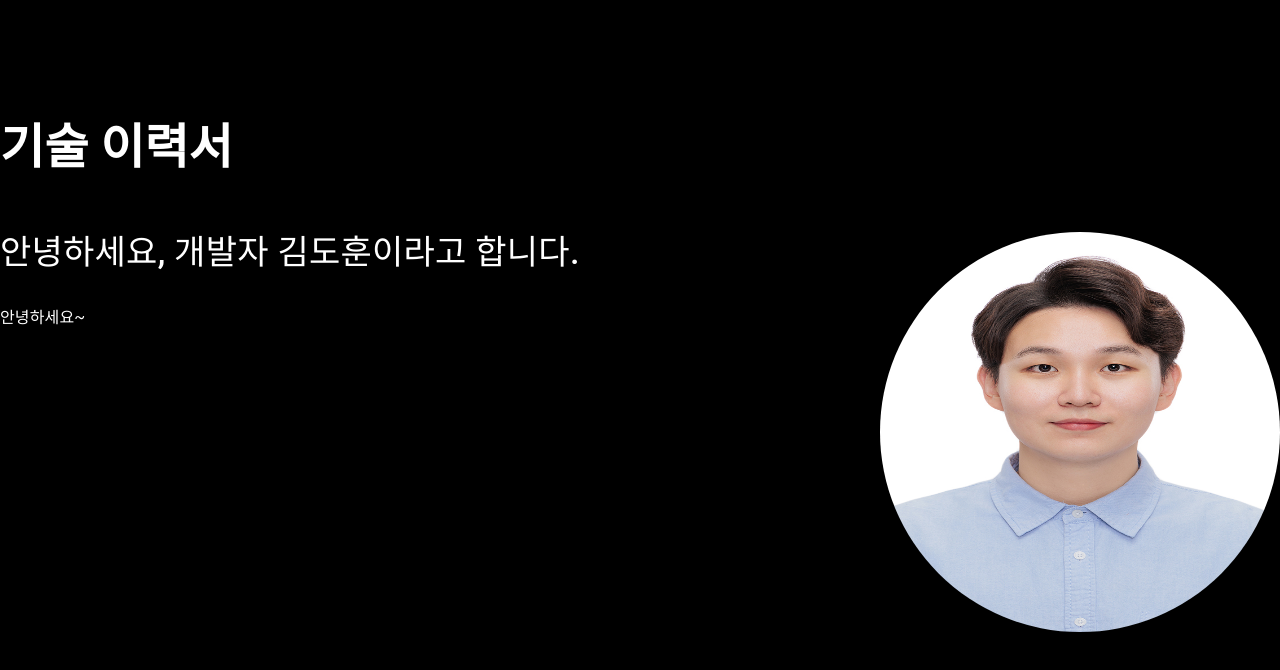
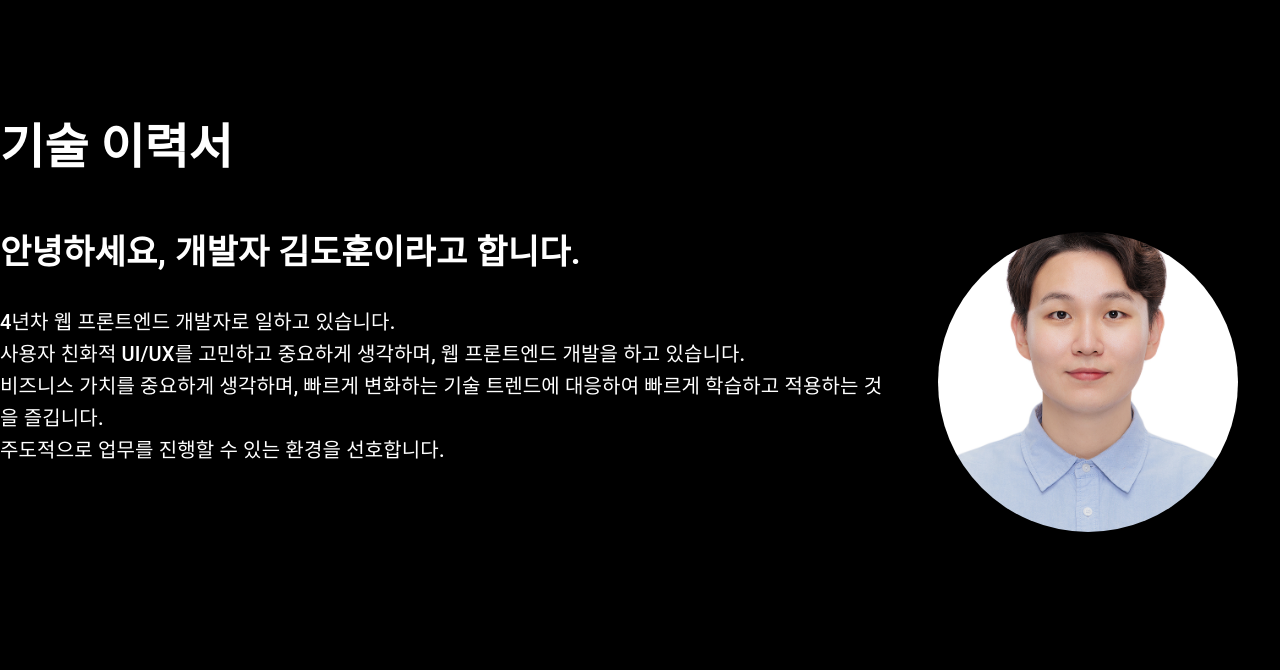
Before and after one commit to seoulsDohun/resume, a Next.js app: page / in a window 1280 px wide. Shown: the top 670 px of the page. Built offline with nearby package versions, Linux system fonts and the light colour scheme.

Commit message:
feat: 자기소개 내용 채우고, 이미지 자연스럽게 변경

```diff
--- a/package.json
+++ b/package.json
@@ -11,7 +11,7 @@
   "dependencies": {
     "@emotion/react": "^11.13.3",
     "@emotion/styled": "^11.13.0",
-    "@mui/material": "^6.1.3",
+    "@mui/material": "^5.15.12",
     "next": "14.2.15",
     "react": "^18",
     "react-dom": "^18"
--- a/src/app/components/About.tsx
+++ b/src/app/components/About.tsx
@@ -1,12 +1,9 @@
 'use client'
 
-import { Stack, Typography, useMediaQuery } from '@mui/material'
+import { Stack, Typography } from '@mui/material'
 import Image from 'next/image'
 
 const About = () => {
-  const isMd = useMediaQuery('(min-width: 960px)') // md 이상 여부
-  const isXs = useMediaQuery('(max-width: 960px)') // xs 이하 여부
-
   return (
     <Stack mt={15}>
       {/* 제목 */}
@@ -23,24 +20,44 @@ const About = () => {
         }}
       >
         <Stack flex={0.7}>
-          <Typography variant={`h4`} mb={4} fontWeight={`500`}>
+          <Typography variant={`h4`} mb={4} fontWeight={`600`}>
             안녕하세요, 개발자 김도훈이라고 합니다.
           </Typography>
-          <Typography variant={`body1`}>안녕하세요~</Typography>
+          <Typography variant={`h6`} fontWeight={`500`}>
+            {new Date().getFullYear() - 2020}년차 웹 프론트엔드 개발자로 일하고
+            있습니다.
+          </Typography>
+          <Typography variant={`h6`} fontWeight={`500`}>
+            사용자 친화적 UI/UX를 고민하고 중요하게 생각하며, 웹 프론트엔드
+            개발을 하고 있습니다.
+          </Typography>
+          <Typography variant={`h6`} fontWeight={`500`}>
+            비즈니스 가치를 중요하게 생각하며, 빠르게 변화하는 기술 트렌드에
+            대응하여 빠르게 학습하고 적용하는 것을 즐깁니다.
+          </Typography>
+          <Typography variant={`h6`} fontWeight={`500`}>
+            주도적으로 업무를 진행할 수 있는 환경을 선호합니다.
+          </Typography>
         </Stack>
         {/* 내 사진 */}
         <Stack flex={0.3} alignItems={`center`} mb={4}>
-          <img
-            src="/assets/myPhoto.jpg"
-            alt="My Image"
-            style={{
-              borderRadius: '50%', // 둥글게 만들기
-              width: isMd ? '400px' : '100%', // md 이상일 경우 400px, 그렇지 않으면 100%
-              height: isXs ? 'auto' : '100%', // xs 이하일 경우 자동 높이, 그렇지 않으면 100%
-              maxWidth: isXs ? '720px' : '400px', // xs일 경우 최대 너비 720px, md일 경우 400px
-              aspectRatio: '1 / 1', // 가로 세로 비율 1:1 유지
+          <Stack
+            sx={{
+              width: `300px`,
+              maxWidth: '300px',
+              aspectRatio: '1 / 1',
+              borderRadius: '50%',
+              overflow: 'hidden',
+              position: 'relative',
             }}
-          />
+          >
+            <Image
+              src="/assets/myPhoto.jpg"
+              alt="My Image"
+              layout="fill"
+              objectFit="cover"
+            />
+          </Stack>
         </Stack>
       </Stack>
     </Stack>
```
Also changed, not shown: 1 other file (tests, documents, lock files or other folders).
